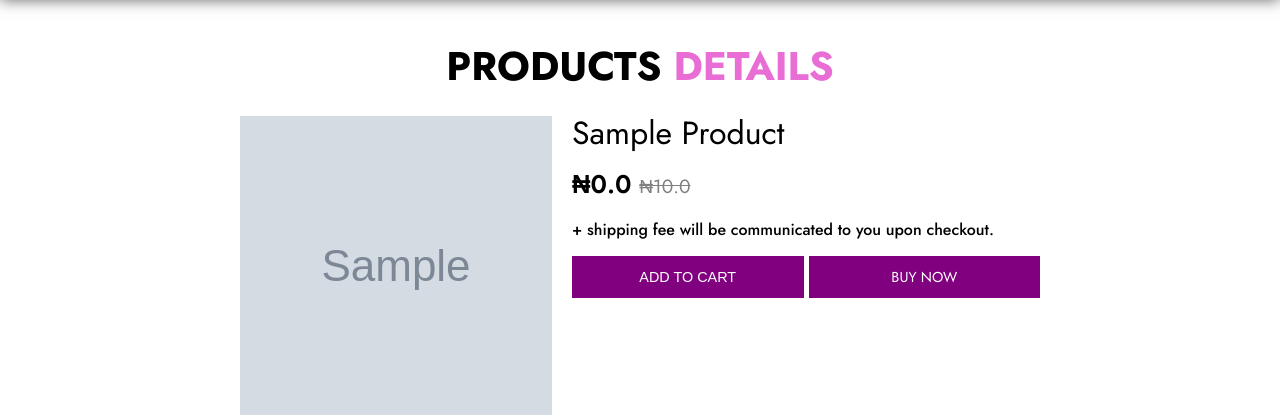
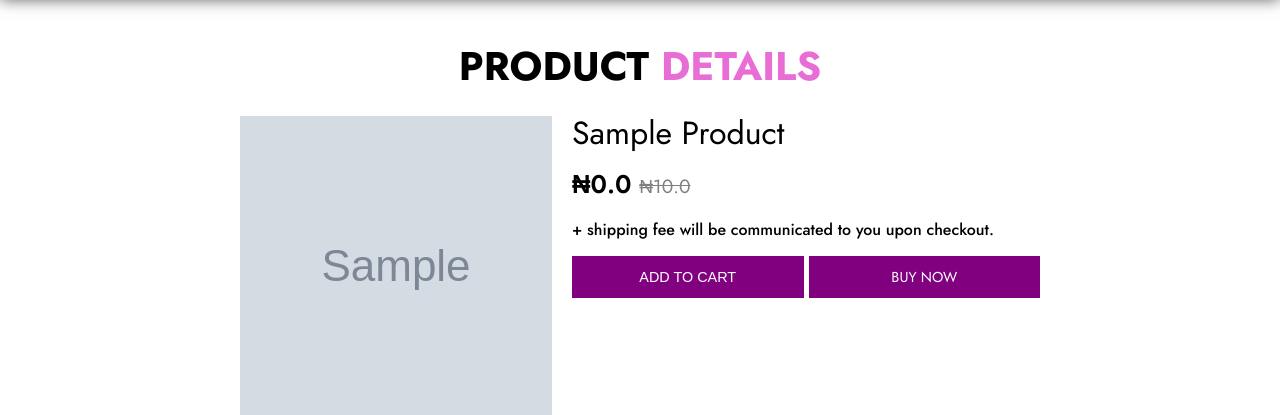
Before and after one commit to Judechuks/vivabeauty, a Django app: page /products/1/ in a window 1280 px wide. Shown: the part 54-469 px from the top of the page. Run offline with Django 5.2, Linux system fonts and the light colour scheme; tables that the repository leaves empty hold one stand-in row (values such as "Sample post"); grey boxes marked "Sample" are stand-in pictures; some web fonts are replaced.

Commit message:
corrected grammar error

```diff
--- a/app/templates/app/product_detail.html
+++ b/app/templates/app/product_detail.html
@@ -1,4 +1,4 @@
-<!-- inheriting the codes, links, etc from the index.html -->
+<!-- inheriting the codes, links, etc from the base.html -->
 {% extends 'app/base.html' %}
 
 <!-- loading static files -->
@@ -19,7 +19,7 @@
 <!-- main products list block -->
 {% block main-content %}
 <section class="section-top-padding">
-  <h1 class="section-title">products <span>details</span></h1>
+  <h1 class="section-title">product <span>details</span></h1>
   <article class="product-detail-container">
     <div class="product-detail">
       <div class="img-container">
```
